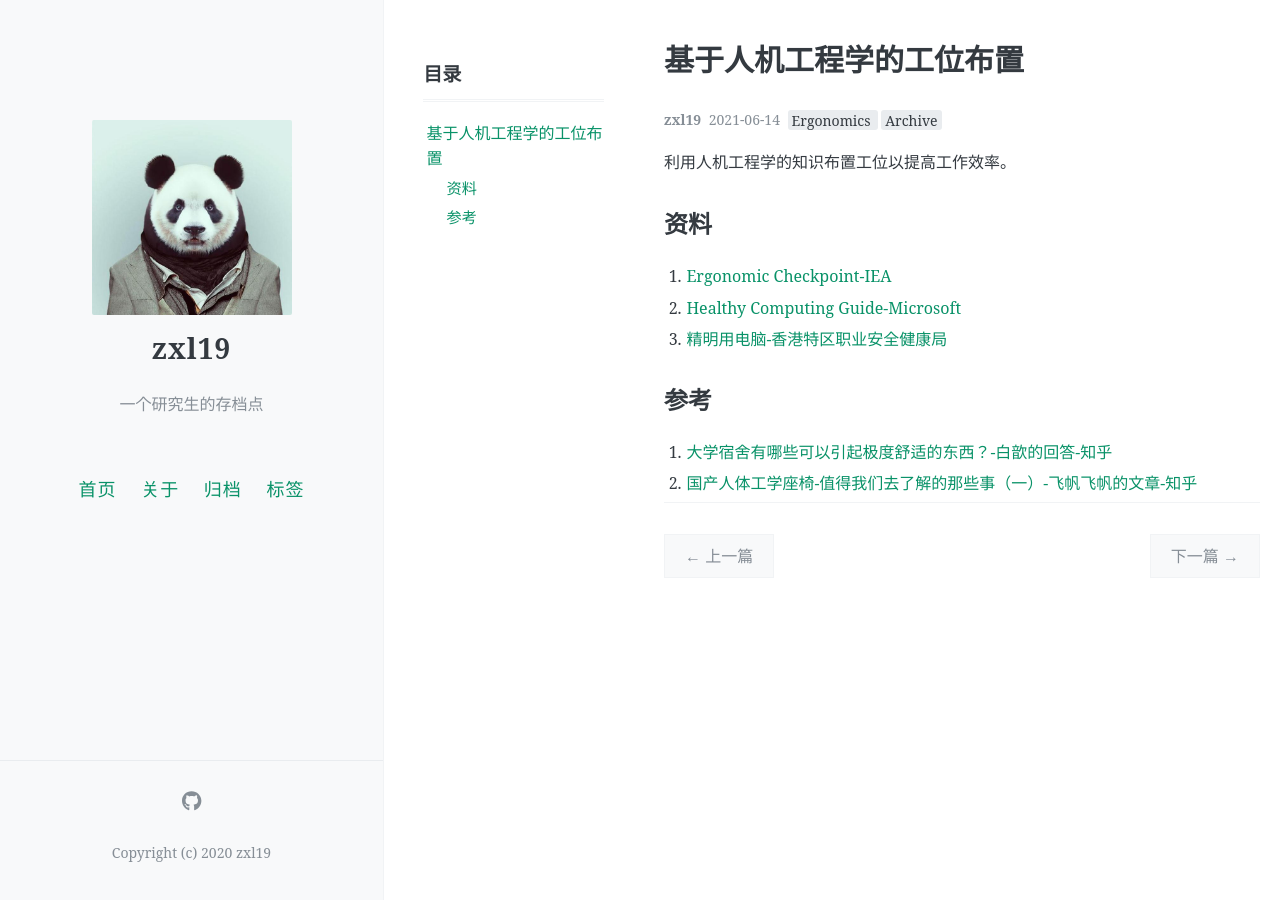
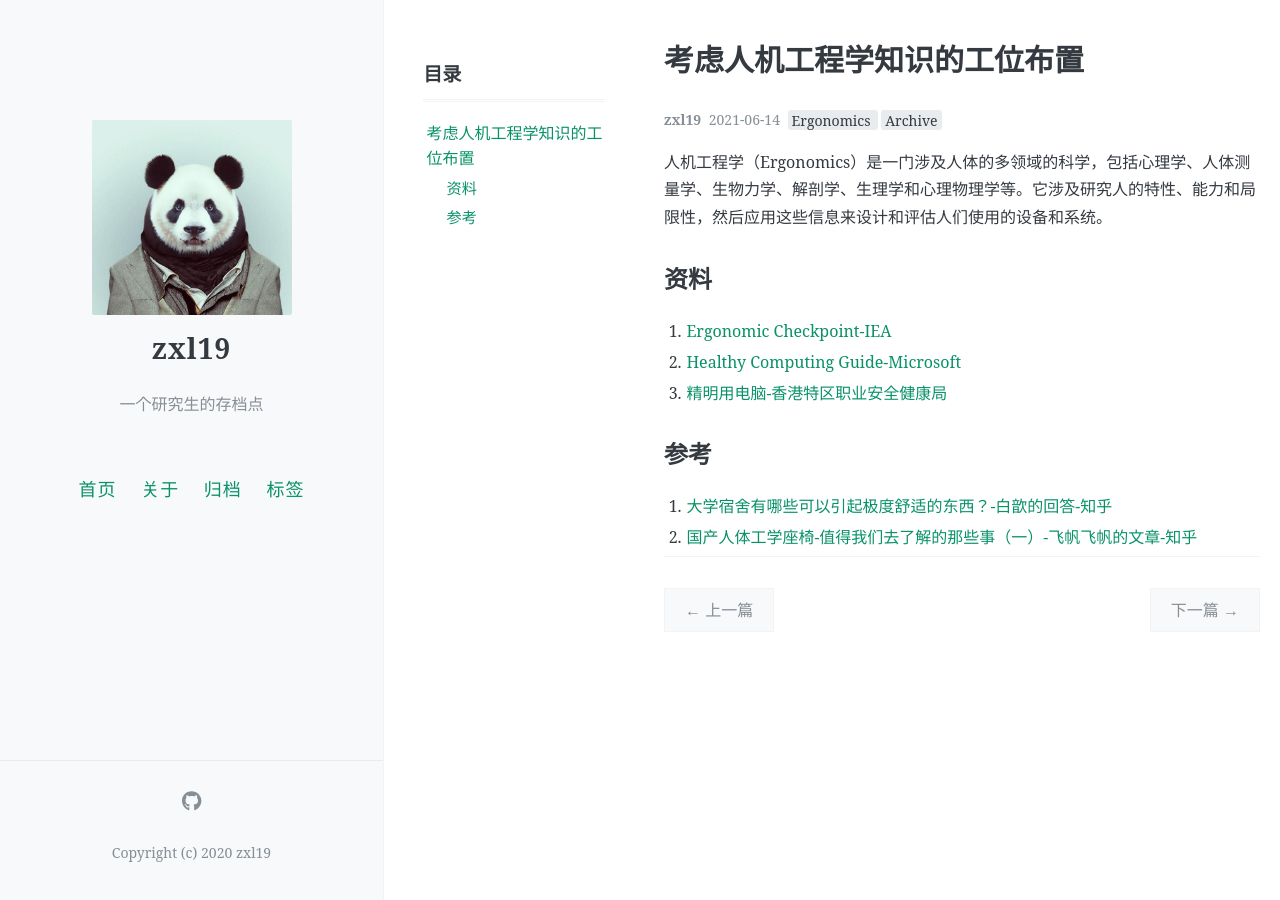
Before and after one commit to zxl19/zxl19.github.io, a Jekyll site: the page built from _posts/2021-06-14-ergonomics-setup.md, in a window 1280 px wide. Built offline with Jekyll 4.4.1, drawn with Linux system fonts in a browser that asks for light colours; comment, search, counter and statistics services are not loaded.

Commit message:
Update 2021-06-14-ergonomics-setup.md

```diff
--- a/_posts/2021-06-14-ergonomics-setup.md
+++ b/_posts/2021-06-14-ergonomics-setup.md
@@ -1,6 +1,6 @@
 ---
 layout: post
-title: 基于人机工程学的工位布置
+title: 考虑人机工程学知识的工位布置
 date: 2021-06-14
 author: zxl19
 tags: [Ergonomics, Archive]
@@ -9,7 +9,7 @@ toc: true
 pinned: false
 ---
 
-利用人机工程学的知识布置工位以提高工作效率。
+人机工程学（Ergonomics）是一门涉及人体的多领域的科学，包括心理学、人体测量学、生物力学、解剖学、生理学和心理物理学等。它涉及研究人的特性、能力和局限性，然后应用这些信息来设计和评估人们使用的设备和系统。
 
 <!-- more -->
 
```
